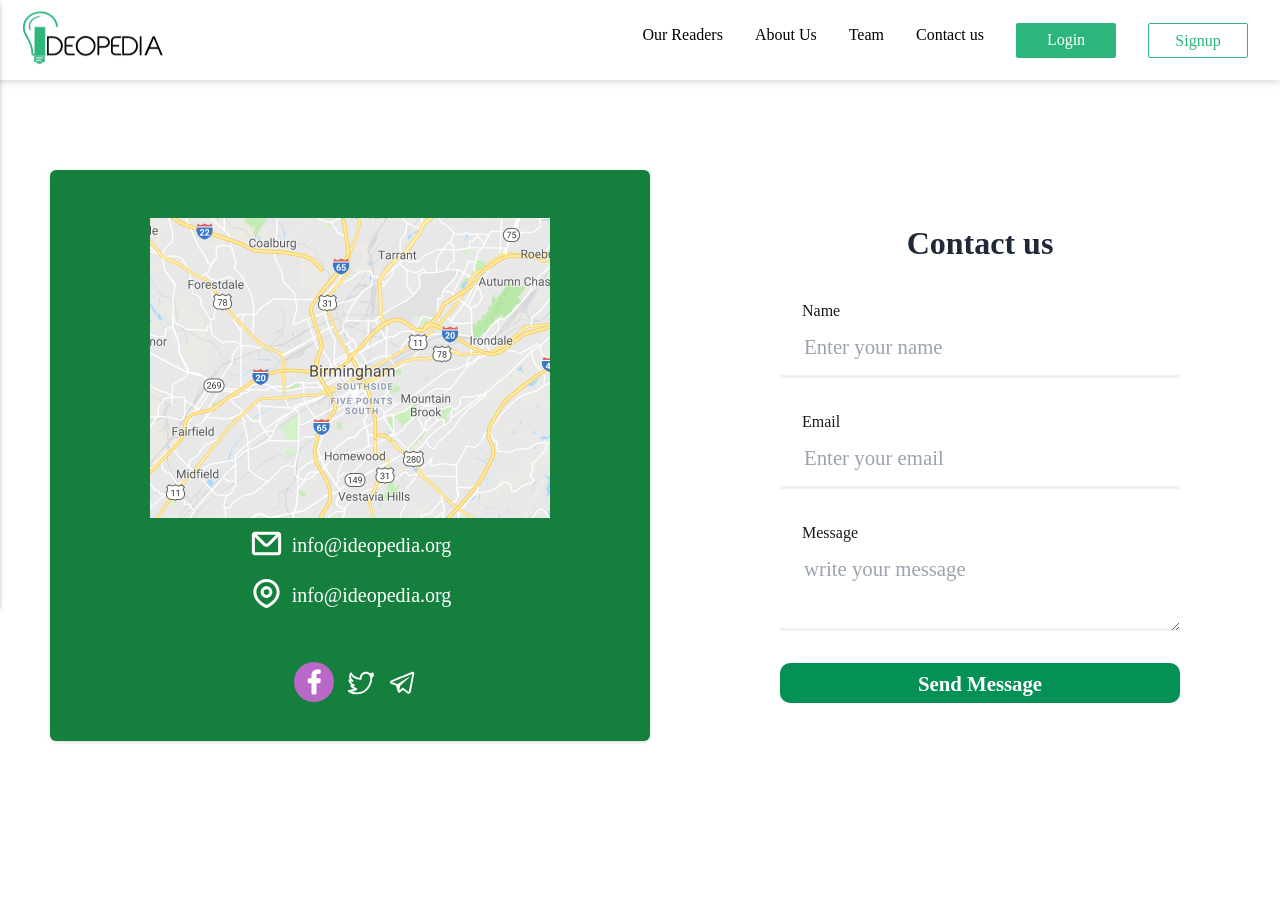
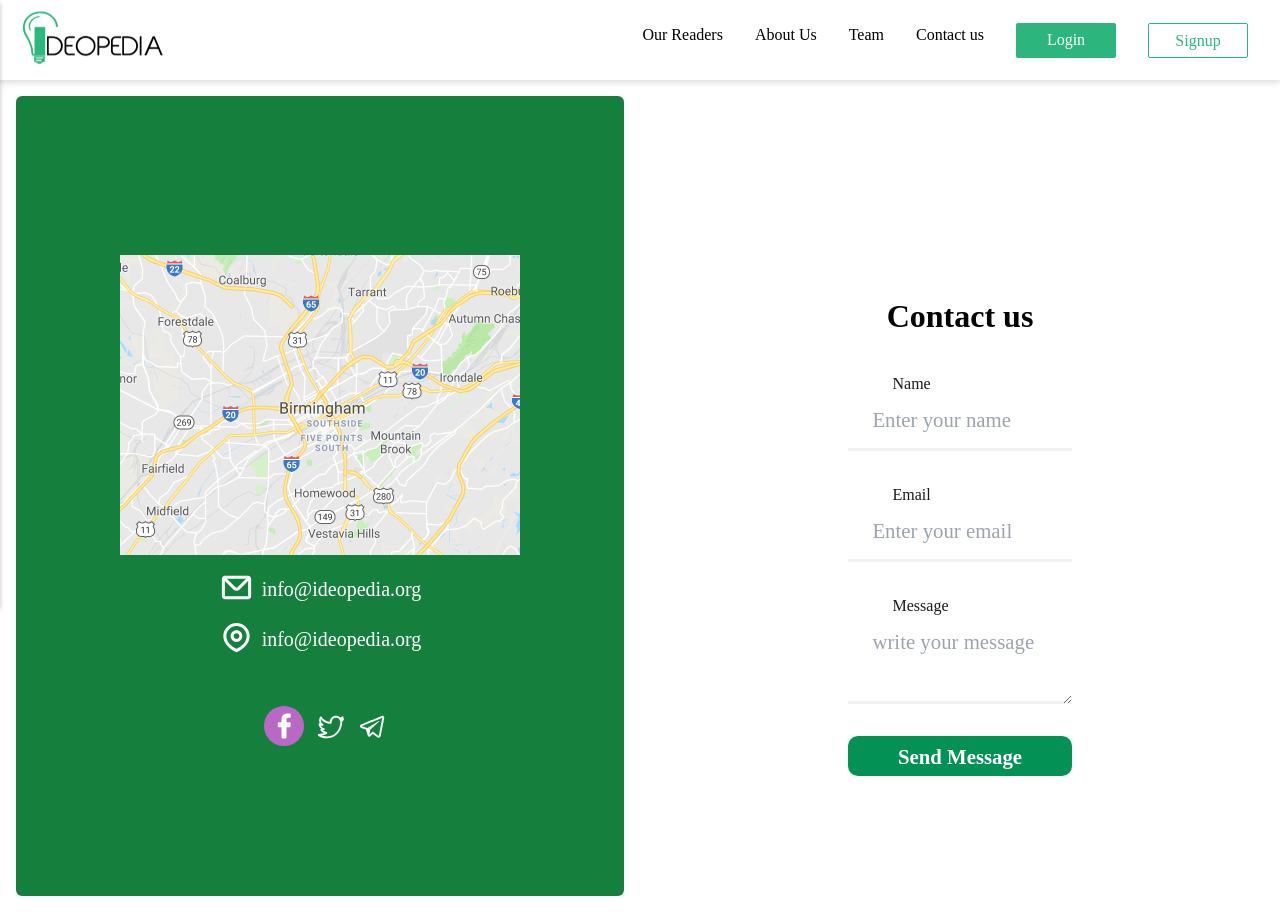
Before and after one commit to ideopedia/client, a Next.js app: page /contact in a window 1280 px wide. Before the commit the page ends 830 px from the top, so only its background shows below. Built offline with nearby package versions, Linux system fonts and the light colour scheme.

Commit message:
NOV&1344

```diff
--- a/next.config.js
+++ b/next.config.js
@@ -1,6 +1,6 @@
 /** @type {import('next').NextConfig} */
 const nextConfig = {
-  reactStrictMode: true,
+  reactStrictMode: false,
   swcMinify: true,
 };
 
--- a/package.json
+++ b/package.json
@@ -18,6 +18,7 @@
     "@react-google-maps/api": "^2.15.0",
     "axios": "^1.1.3",
     "bootstrap-icons": "^1.9.1",
+    "google-map-react": "^2.2.0",
     "imagekitio-react": "^2.0.0",
     "next": "12.3.1",
     "react": "18.2.0",
--- a/pages/contact.js
+++ b/pages/contact.js
@@ -1,52 +1,59 @@
 import React from "react";
 import { useEffect, useRef } from "react";
-import { Loader } from "@googlemaps/js-api-loader";
+import { useRouter } from "next/router";
+import Image from "next/image";
 import Navbar from "../components/navbar";
 import Link from "next/link";
 import contactfacebook from "../public/contactfacebook.svg";
 import contacttwitter from "../public/contacttwitter.svg";
 import contacttelegram from "../public/contacttelegram.svg";
 import map from "../public/map.svg";
-
 import mail from "../public/mail.svg";
 
 import location from "../public/location.svg";
-import Image from "next/image";
-function Contact() {
-  const email =
-    "https://mail.google.com/mail/u/0/?fs=1&to=info@ideopedia.org&su=&body=&tf=cm";
-  const googlemap = useRef(null);
 
+const New = () => {
   const FormHeader = (props) => <h2 id="headerTitle">{props.title}</h2>;
   return (
     <div>
       <Navbar />
-      <section class="p-4 h-screen new">
-        <div class="px-6 h-full text-gray-800">
-          <div class="flex xl:justify-center lg:justify-between justify-center items-center flex-wrap h-full g-6 ">
-            <div class="grow-0 shrink-1 md:shrink-0 basis-auto py-8 xl:w-6/12 lg:w-6/12 md:w-9/12 mb-12 md:mb-0 new1 cim bg-green-700 rounded-md drop-shadow">
+      <div className="p-4">
+        <div class="grid grid-cols-1 md:grid-cols-1 lg:grid-cols-2 gap-4 lg:gap-8">
+          <div class=" rounded-md flex items-center justify-center bg-green-700 h-screen">
             <div class="grid grid-cols-1 md:grid-cols-1 lg:grid-cols-1 gap-2">
               <div class="pt-4 pl-4 pr-4 rounded-md flex items-center justify-center">
+                <Link href="https://g.page/thinkindia?share">
+                  <a target="_blank">
                     <Image src={map} />
+                  </a>
+                </Link>
               </div>
-                <div
-                  class="rounded-md flex items-center justify-center  cursor-pointer"
-                  href={email}
-                >
+              <div class="rounded-md flex items-center justify-center cursor-pointer">
                 <span>
                   <Image src={mail} />
                 </span>
-                  <span className="pl-2 pb-1 text-white text-xl ">
+                <Link
+                  href="https://mail.google.com/mail/u/0/?fs=1&to=info@ideopedia.org&su=Regarding+Ideopedia&body=&tf=cm"
+                  passHref={true}
+                >
+                  <a target="_blank">
+                    <div className="pl-2 pb-1 text-white text-xl">
                       info@ideopedia.org
-                  </span>
+                    </div>
+                  </a>
+                </Link>
               </div>
               <div class="rounded-md flex items-center justify-center">
                 <span>
                   <Image src={location} />
                 </span>
-                  <span className="pl-2 pb-1 text-white text-xl">
+                <Link href="https://g.page/thinkindia?share" passHref={true}>
+                  <a target="_blank">
+                    <div className="pl-2 pb-1 text-white text-xl">
                       info@ideopedia.org
-                  </span>
+                    </div>
+                  </a>
+                </Link>
               </div>
               <div class="pt-9 rounded-md flex items-end justify-center">
                 <div className="pl-3 ">
@@ -61,7 +68,8 @@ function Contact() {
               </div>
             </div>
           </div>
-            <div class="xl:ml-20 xl:w-5/12 lg:w-5/12 md:w-8/12 mb-12 md:mb-0 new">
+          <div class="rounded-md flex items-center justify-center pb-9">
+            <div>
               <FormHeader title="Contact us" className="bd1" />
               <div>
                 <form>
@@ -98,9 +106,9 @@ function Contact() {
             </div>
           </div>
         </div>
-      </section>
+      </div>
     </div>
   );
-}
+};
 
-export default Contact;
+export default New;
--- a/pages/new.js
+++ b/pages/new.js
@@ -1,11 +1,26 @@
-import React from 'react';
-import SliderComponent from "../components/testimonialSlider"
-const New = () => {
-    return (
-        <div>
-            <SliderComponent/>
-        </div>
-    );
+import React from "react";
+import GoogleMapReact from "google-map-react";
+
+const MapMarker = ({ text }) => <div>{text}</div>;
+
+export default function SimpleMap() {
+  const defaultProps = {
+    center: {
+      lat: 10.99835602,
+      lng: 77.01502627,
+    },
+    zoom: 11,
+  };
+
+  return (
+    <div style={{ height: "100vh", width: "100%" }}>
+      <GoogleMapReact
+        bootstrapURLKeys={{ key: "AIzaSyAVg4h2Gp1ohkZxKqfh-T4KJGNRfsDKh0U" }}
+        defaultCenter={defaultProps.center}
+        defaultZoom={defaultProps.zoom}
+      >
+        <MapMarker text="Think India" />
+      </GoogleMapReact>
+    </div>
+  );
 }
-
-export default New;
```
Also changed, not shown: pages/create.js (deleted), 1 other file (tests, documents, lock files or other folders). Lines whose indentation alone changed are shown as unchanged.
